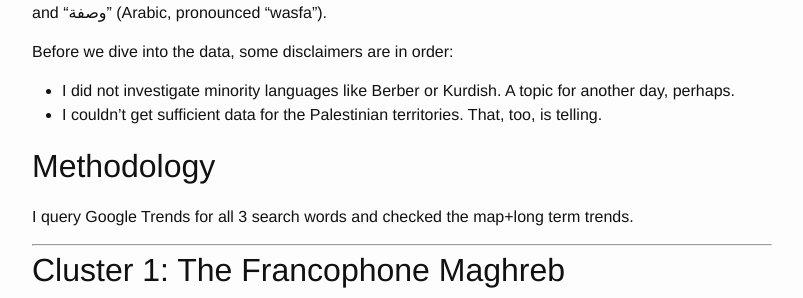
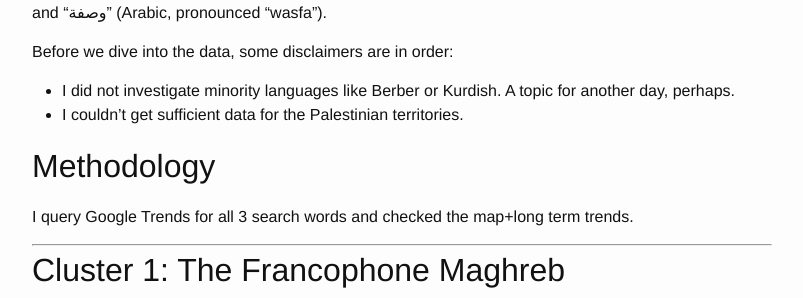
Before and after one commit to grenaud/grenaud.github.io, a Jekyll site: the page built from _posts/2024-11-15-Arabic_speakers.markdown, in a window 1280 px wide and 900 px high, scrolled down 417 px. Shown: the part 154-452 px from the top of the window, without its empty margins (238-1041 px from the left). Built offline with Jekyll 4.4.1, drawn with Linux system fonts in a browser that asks for light colours; comment, search, counter and statistics services are not loaded.

```diff
--- a/_posts/2024-11-15-Arabic_speakers.markdown
+++ b/_posts/2024-11-15-Arabic_speakers.markdown
@@ -16,7 +16,7 @@
 Before we dive into the data, some disclaimers are in order:
 
 * I did not investigate minority languages like Berber or Kurdish. A topic for another day, perhaps.
-* I couldn't get sufficient data for the Palestinian territories. That, too, is telling.
+* I couldn't get sufficient data for the Palestinian territories.
 
 
 
```
